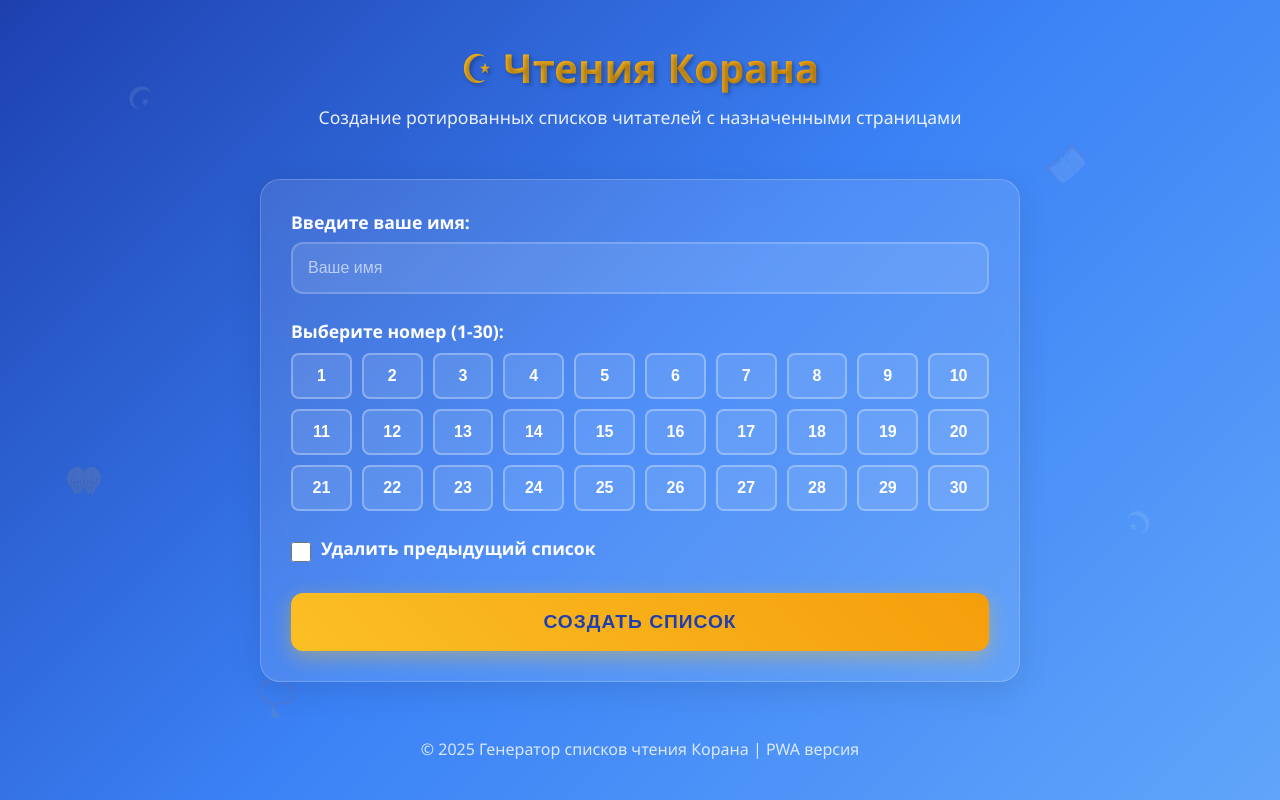
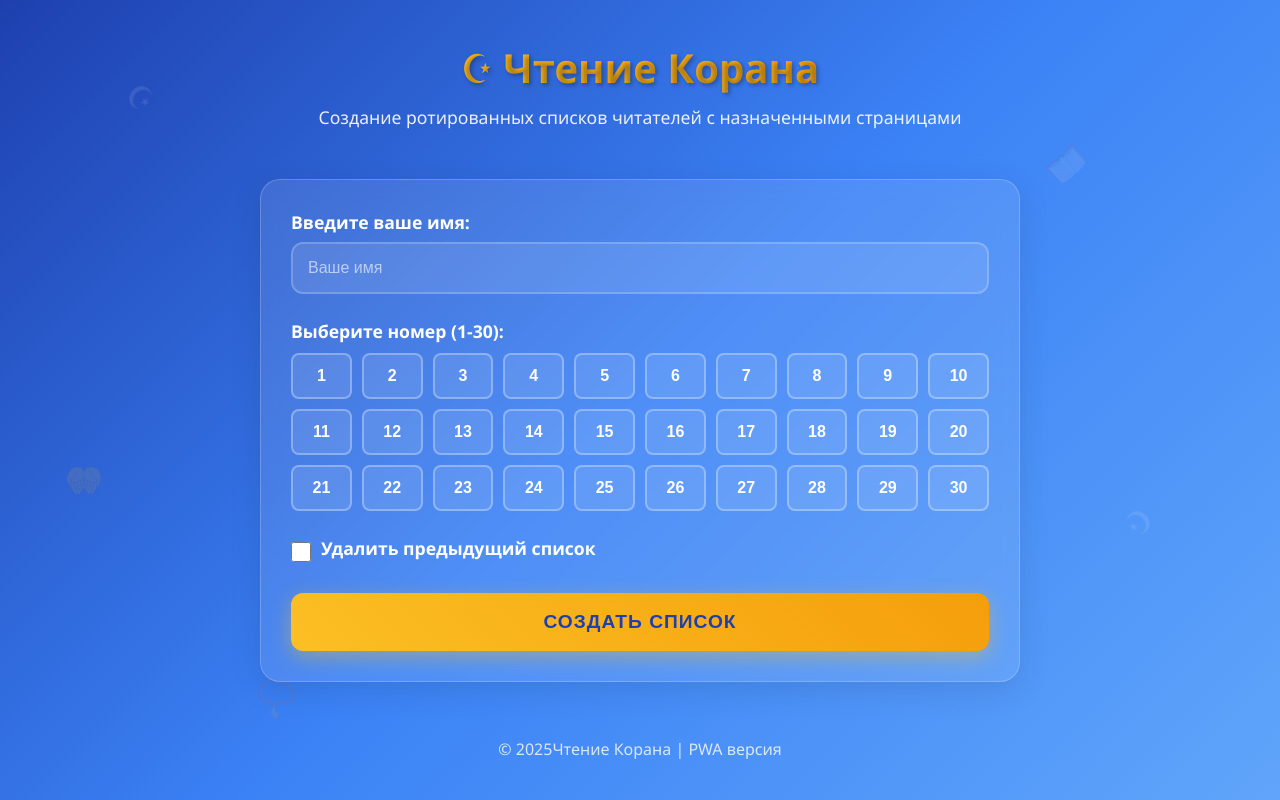
Before and after one commit to armwrestler6611/pwa-quran, a plain HTML site: page index.html in a window 1280 px wide. Drawn offline with Linux system fonts and the light colour scheme.

Commit message:
minor changes

```diff
--- a/index.html
+++ b/index.html
@@ -3,11 +3,11 @@
 <head>
     <meta charset="UTF-8">
     <meta name="viewport" content="width=device-width, initial-scale=1.0">
-    <title>Чтения Корана</title>
+    <title>Чтение Корана</title>
 
     <!-- PWA meta tags -->
     <meta name="theme-color" content="#1e40af">
-    <meta name="description" content="Чтения Корана">
+    <meta name="description" content="Чтение Корана">
     <link rel="manifest" href="manifest.json">
 
     <!-- Favicon -->
@@ -296,7 +296,7 @@
 
 <div class="container">
     <div class="header">
-        <h1>☪ Чтения Корана</h1>
+        <h1>☪ Чтение Корана</h1>
         <p>Создание ротированных списков читателей с назначенными страницами</p>
     </div>
 
@@ -341,7 +341,7 @@
     </div>
 
     <div class="footer">
-        <p>© 2025 Генератор списков чтения Корана | PWA версия</p>
+        <p>© 2025Чтение Корана | PWA версия</p>
     </div>
 </div>
 
@@ -496,7 +496,7 @@
 
         const nextNumber = selectedNumber === 30 ? 1 : selectedNumber + 1;
 
-        return `----------------------------------------
+        return `----------------------------------
 ${userName} т1ера
 Дела дуьхьа Къуръан хатм йа
 Ният дукх вай ИншаАллах1!!!
```
